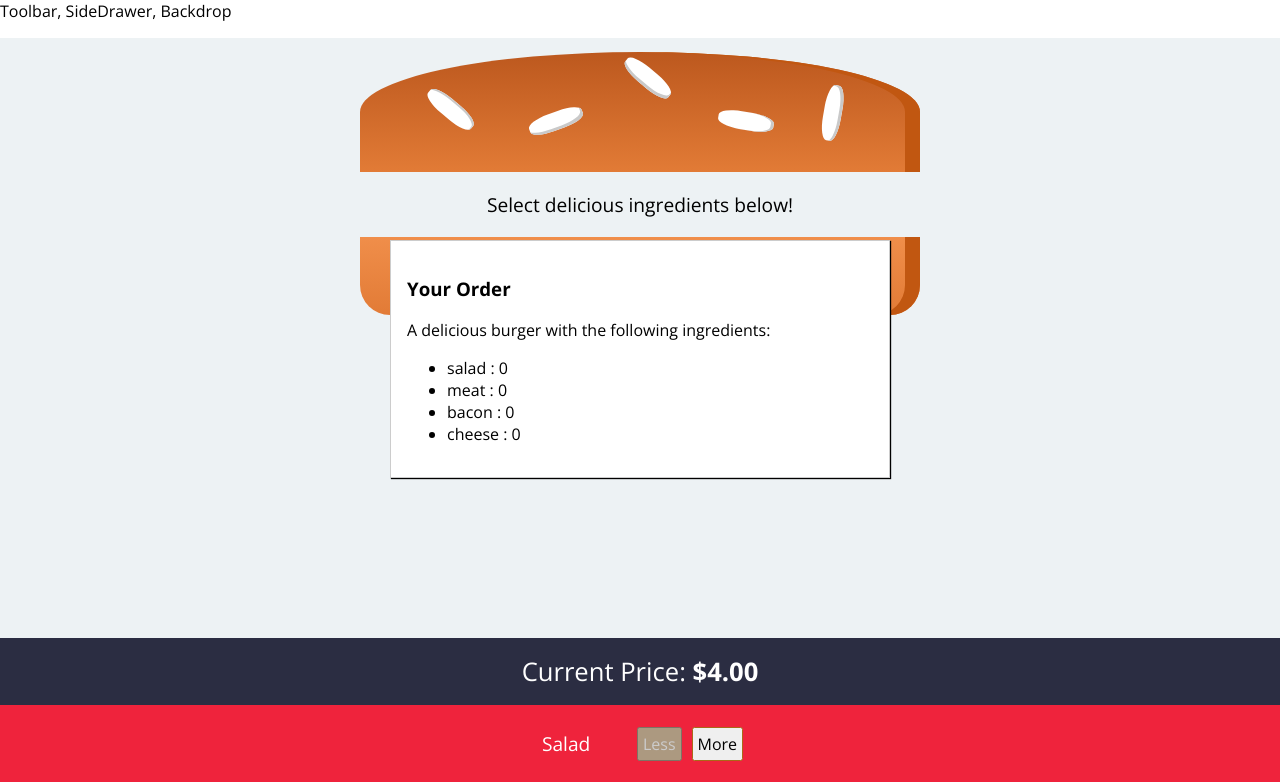
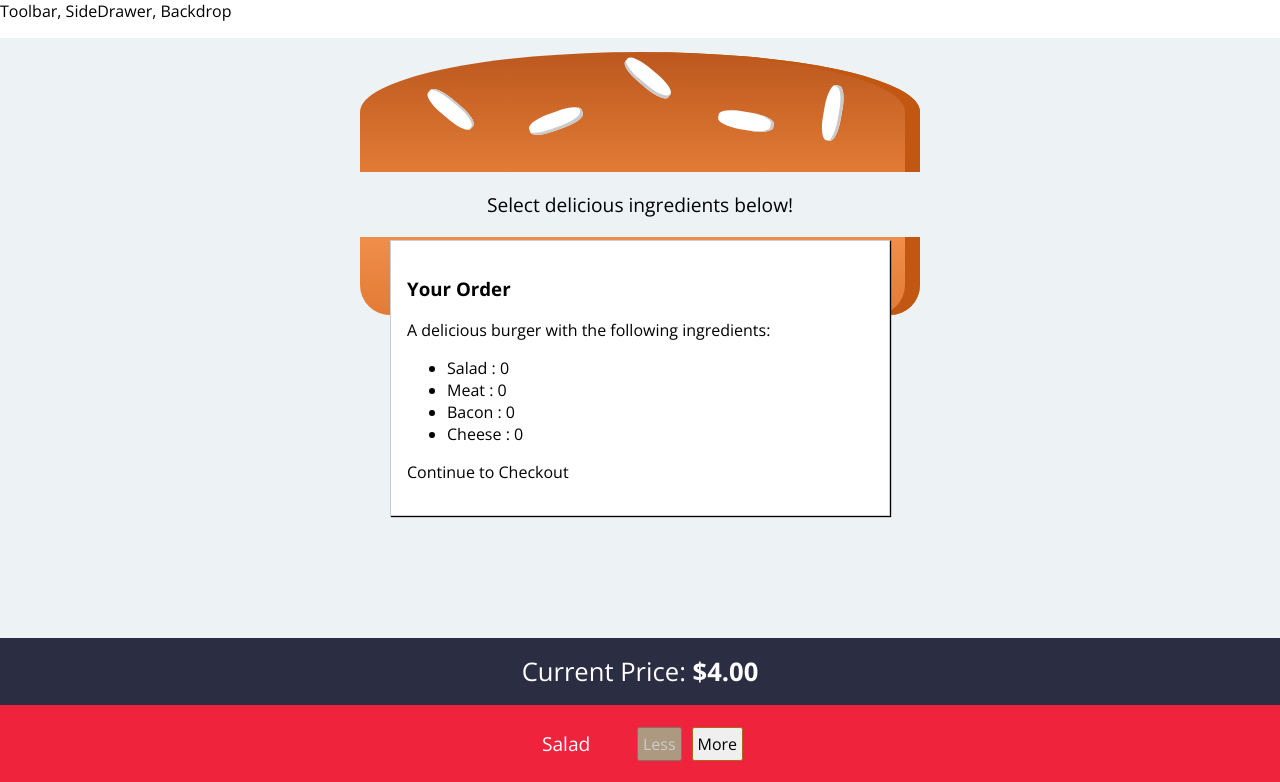
Before and after one commit to MatheoDodi/burgatory-burger-app, a React (Create React App) app: page / in a window 1280 px wide. Shown: the top 782 px of the page. Built offline with nearby package versions, Linux system fonts and the light colour scheme.

Commit message:
Added OrderSummary component

```diff
--- a/src/components/Burger/OrderSummary/OrderSummary.js
+++ b/src/components/Burger/OrderSummary/OrderSummary.js
@@ -2,7 +2,9 @@ import React, { Fragment } from 'react';
 
 const orderSummary = ({ingredients}) => {
     const showIngredients = Object.keys(ingredients).map(keyIngr => {
-        return <li>{keyIngr} : {ingredients[keyIngr]}</li>
+        return  <li style={{textTransform: 'Capitalize'}}>
+                    {keyIngr} : {ingredients[keyIngr]
+                }</li>
     })
     return (
         <Fragment>
@@ -11,6 +13,7 @@ const orderSummary = ({ingredients}) => {
             <ul>
                 {showIngredients}
             </ul>
+            <p>Continue to Checkout</p>
         </Fragment>
     )
 }
```
